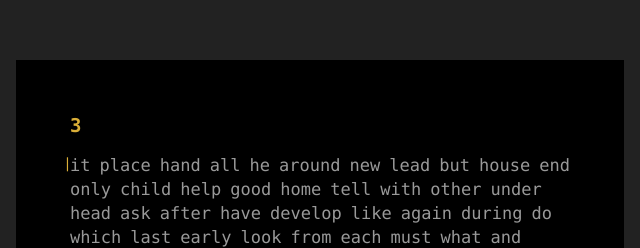
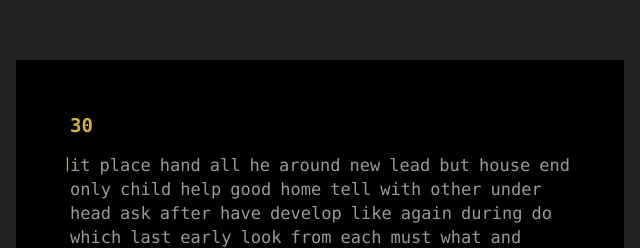
Before and after one commit to HMJ07/monkeytype, a plain HTML site: page index.html in a window 1280 px wide. Shown: the part 207-455 px from the top of the page, 320-960 px from the left. Drawn offline with Linux system fonts and the light colour scheme; a web font is replaced by a local one.

Commit message:
Update index.html

```diff
--- a/index.html
+++ b/index.html
@@ -187,7 +187,7 @@
     const $accuracy = $results.querySelector('#results-accuracy')
     const $button = document.querySelector('#reload-button')
 
-    const INITIAL_TIME = 3;
+    const INITIAL_TIME = 30;
 
     let words = []
     let currentTime = INITIAL_TIME
```
